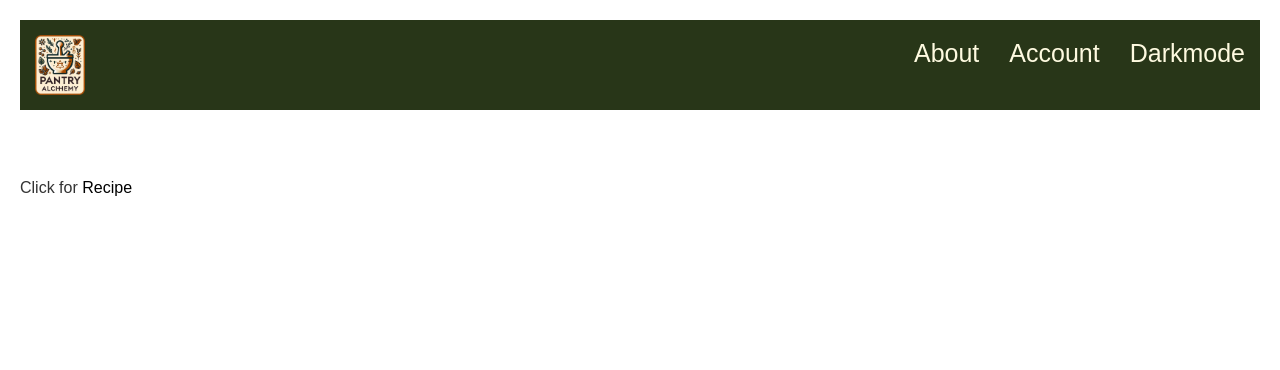
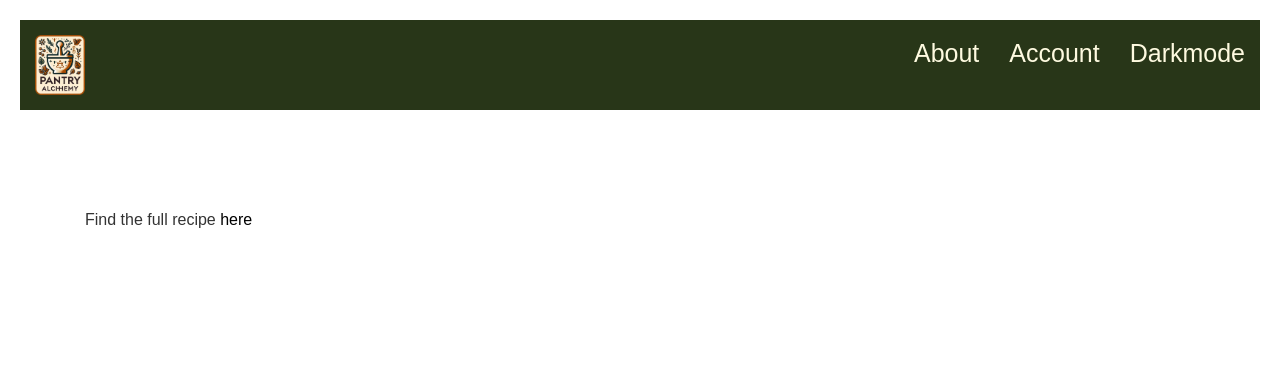
Before and after one commit to abbybrink/PantryAlchemy, a Flask app: page /recipe/1 in a window 1280 px wide. Shown: the top 370 px of the page. Run offline with Flask 2, Linux system fonts and the light colour scheme; data that the repository does not hold is empty; some libraries are stand-ins or nearby versions.

Commit message:
Recipe frontend changes

```diff
--- a/static/styles/stylesheet.css
+++ b/static/styles/stylesheet.css
@@ -59,22 +59,29 @@ button:hover {
    border-radius: 8px;
    box-shadow: 0 4px 8px rgba(0, 0, 0, 0.1);
    transition: transform 0.3s, box-shadow 0.3s;
+   display: flex; /* Add this line to make it a flex container */
 }
 
-#recipes .recipe-card:hover {
-   transform: translateY(-5px);
-   box-shadow: 0 12px 24px rgba(0, 0, 0, 0.2);
+#recipes .recipe-card .recipe-content {
+   flex: 1; /* Take remaining space */
+}
+
+#recipes .recipe-card .recipe-image {
+   margin-left: 20px; /* Add margin to separate image from content */
+   max-width: 200px; /* Adjust max-width as needed */
 }
 
 #recipes .recipe-card h3 {
    margin-top: 0;
    color: #333;
    font-size: 1.5em;
+   margin-bottom: 10px; /* Add margin bottom for spacing */
 }
 
 #recipes .recipe-card p {
    font-size: 1.1em;
    line-height: 1.6;
+   margin-bottom: 10px; /* Add margin bottom for spacing */
 }
 
 #recipes .recipe-card b {
@@ -89,6 +96,7 @@ button:hover {
 #recipes .recipe-card a:hover {
    text-decoration: underline;
 }
+
 
 .recipe-summary a {
    color: black !important;
--- a/templates/recipe.html
+++ b/templates/recipe.html
@@ -9,10 +9,18 @@
 </head>
 <body>
     {% include 'navbar.html' %}
-    <h1>{{ recipe.title }}</h1>
-    <img src="{{ recipe.image }}" alt="{{ recipe.title }}" class="recipe-image">
-    <p class="recipe-summary">{{ recipe.summary | safe }}</p>
-    <p>Click for <a href="{{ recipe.sourceUrl }}" class="recipe-instructions">Recipe</a></p>
+    <div class="container mt-5">
+        <div class="row">
+            <div class="col-md-6">
+                <h1>{{ recipe.title }}</h1>
+                <p class="recipe-summary">{{ recipe.summary | safe }}</p>
+                <p>Find the full recipe <a href="{{ recipe.sourceUrl }}" class="recipe-instructions">here</a></p>
+            </div>
+            <div class="col-md-6">
+                <img src="{{ recipe.image }}" alt="{{ recipe.title }}" class="recipe-image img-fluid">
+            </div>
+        </div>
+    </div>
     <script src="https://code.jquery.com/jquery-3.5.1.slim.min.js"></script>
     <script src="https://cdn.jsdelivr.net/npm/@popperjs/core@2.4.3/dist/umd/popper.min.js"></script>
     <script src="https://stackpath.bootstrapcdn.com/bootstrap/4.5.2/js/bootstrap.min.js"></script>
```
